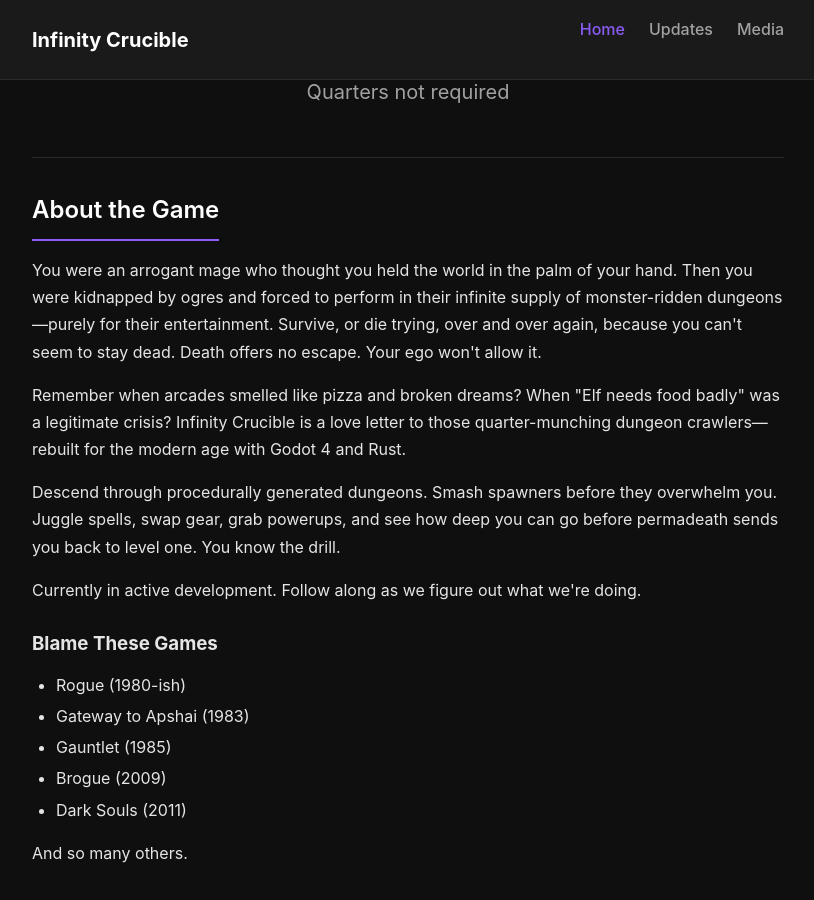
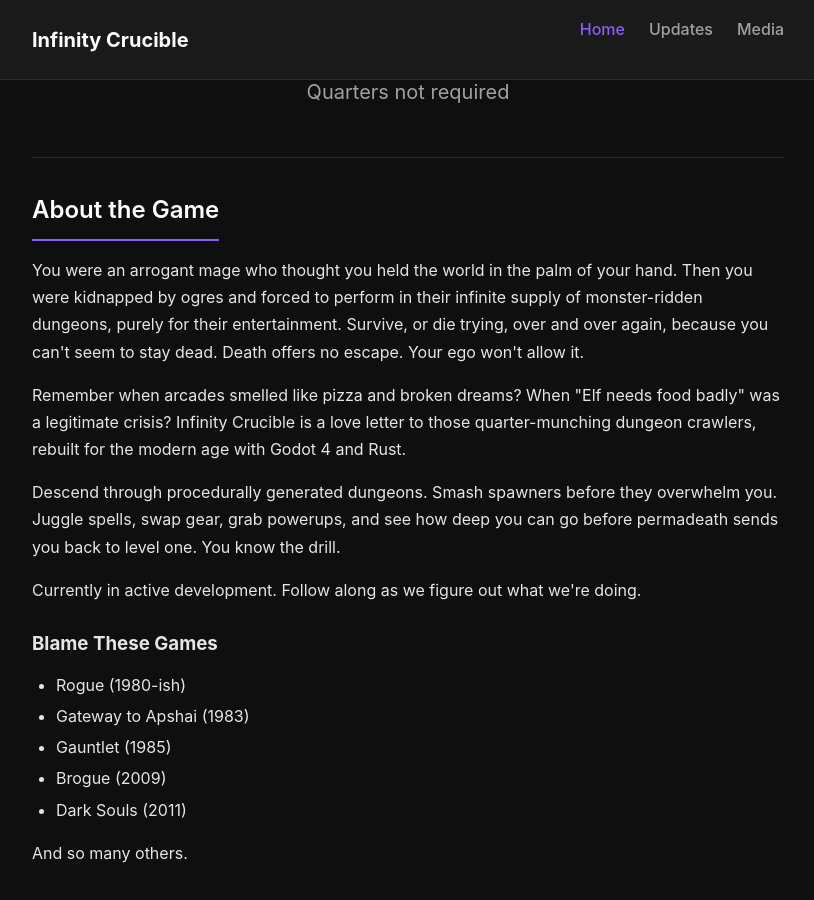
Before and after one commit to Infinity-Crucible/infinity_crucible_pages, a Jekyll site: the page built from index.md, in a window 1280 px wide and 900 px high, scrolled down 410 px. Shown: the whole window, without its empty margins (232-1046 px from the left). Built offline with Jekyll 4.4.1, drawn with Linux system fonts in a browser that asks for light colours.

Commit message:
Remove em dashes

```diff
--- a/index.md
+++ b/index.md
@@ -13,12 +13,12 @@ title: Home
   <p>
     You were an arrogant mage who thought you held the world in the palm of your hand.
     Then you were kidnapped by ogres and forced to perform in their infinite supply of
-    monster-ridden dungeons—purely for their entertainment. Survive, or die trying, over and over again, because you can't seem to stay dead. Death offers no escape. Your ego won't allow it.
+    monster-ridden dungeons, purely for their entertainment. Survive, or die trying, over and over again, because you can't seem to stay dead. Death offers no escape. Your ego won't allow it.
   </p>
   <p>
     Remember when arcades smelled like pizza and broken dreams? When "Elf needs food badly"
     was a legitimate crisis? Infinity Crucible is a love letter to those quarter-munching
-    dungeon crawlers—rebuilt for the modern age with Godot 4 and Rust.
+    dungeon crawlers, rebuilt for the modern age with Godot 4 and Rust.
   </p>
   <p>
     Descend through procedurally generated dungeons. Smash spawners before they overwhelm you.
```
Also changed, not shown: _posts/2026-01-11-welcome.md (+1 -1 lines).
